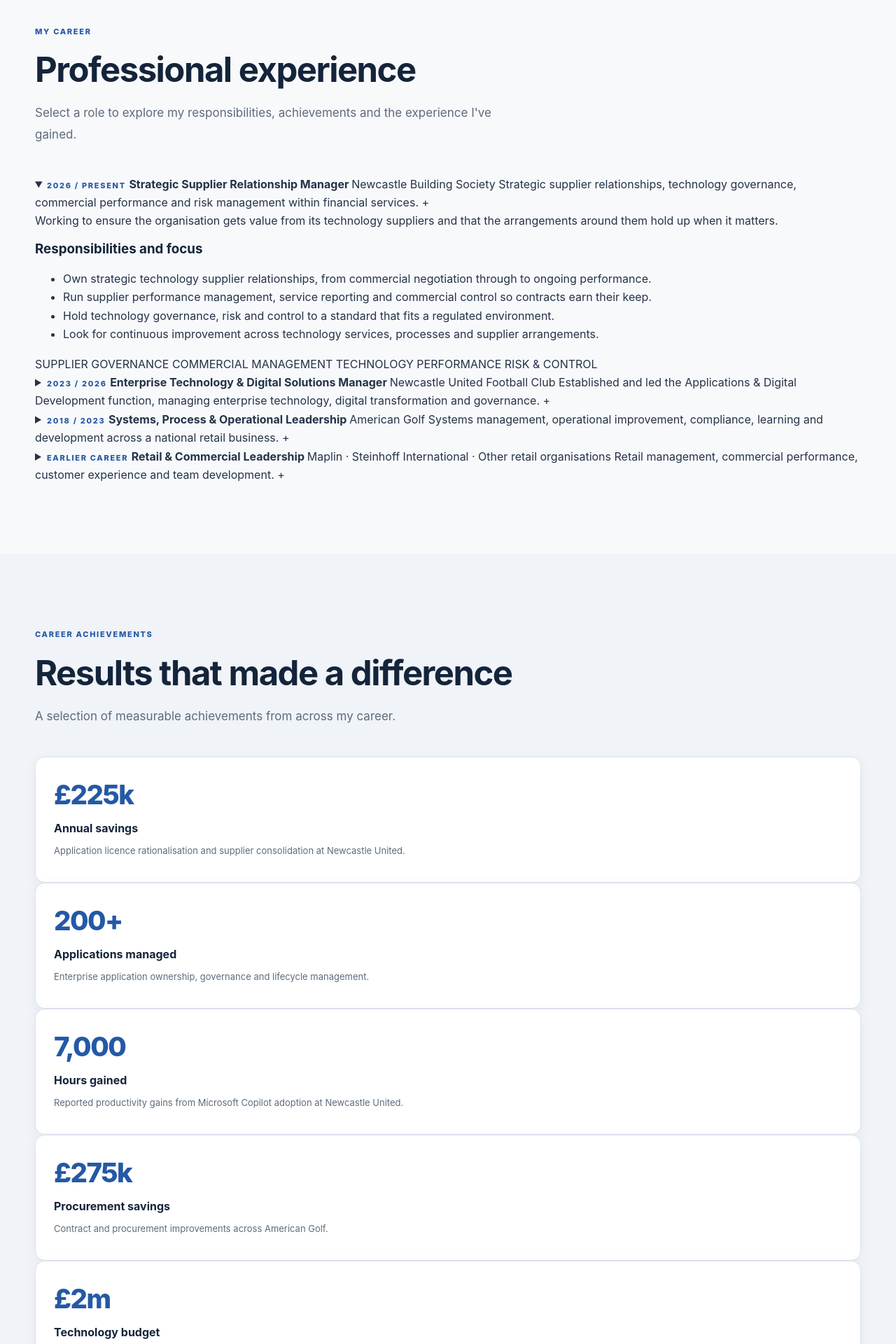
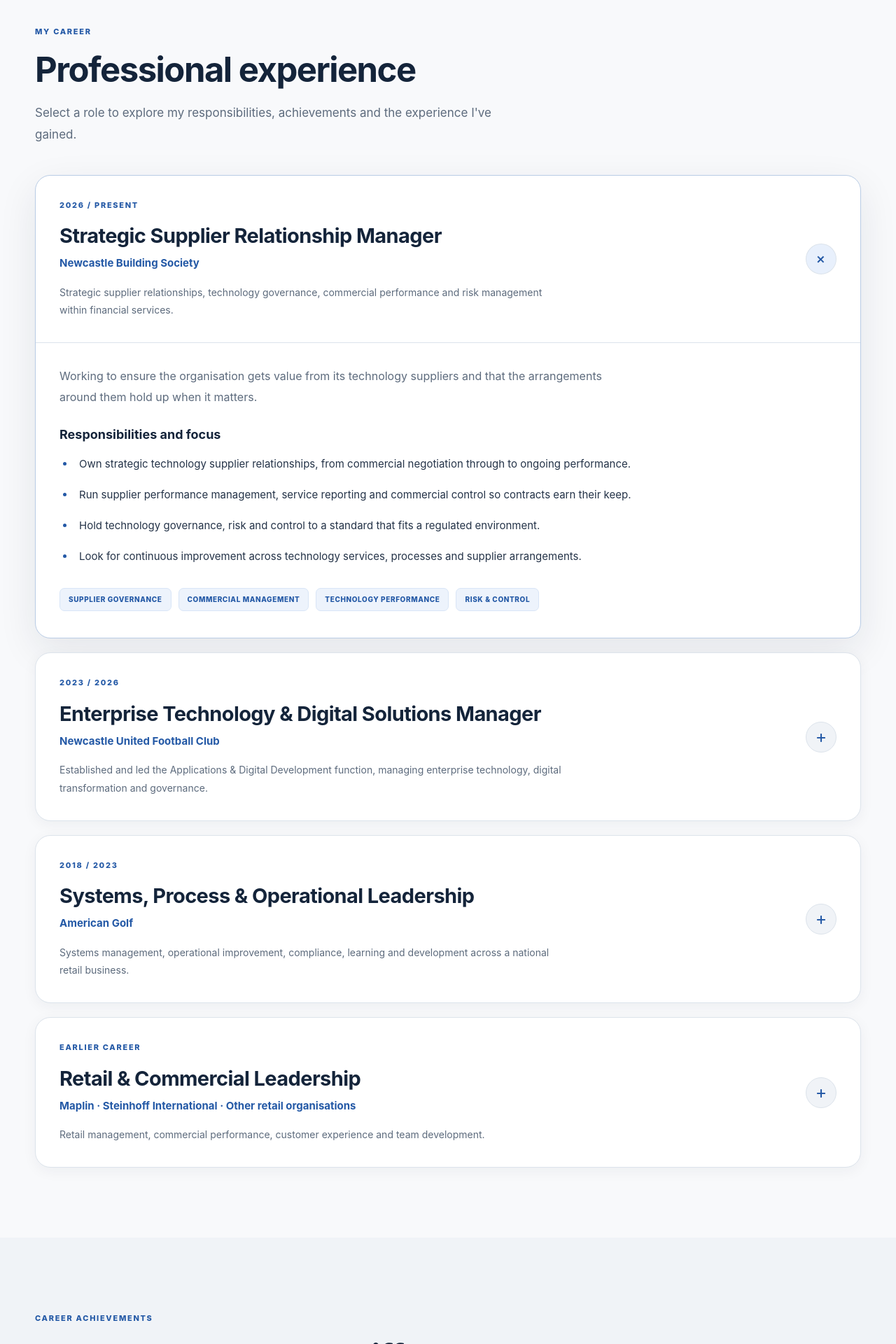
Before and after one commit to manderson90-sudo/Manderson-sandbox, a Jekyll site: the page built from experience/index.html, in a window 1280 px wide. Shown: the part 661-2581 px from the top of the page at 70% size. Built offline with Jekyll 4.4.1, drawn with Linux system fonts in a browser that asks for light colours.

Commit message:
Update styles.css

```diff
--- a/assets/css/styles.css
+++ b/assets/css/styles.css
@@ -1449,3 +1449,346 @@ h3 {
   }
 
 }
+/* ==========================================================
+   EXPERIENCE PAGE
+   ========================================================== */
+
+.experience-timeline {
+  display: flex;
+  flex-direction: column;
+  gap: 20px;
+}
+
+
+/* EXPANDABLE CAREER CARDS */
+
+.experience-role {
+  overflow: hidden;
+
+  background: var(--surface);
+
+  border: 1px solid var(--border);
+  border-radius: var(--radius-lg);
+
+  box-shadow: var(--shadow-sm);
+
+  transition:
+    border-color .2s ease,
+    box-shadow .2s ease;
+}
+
+.experience-role[open] {
+  border-color: #b9cce5;
+  box-shadow: var(--shadow-md);
+}
+
+
+/* CARD HEADER */
+
+.experience-summary {
+  display: flex;
+  align-items: center;
+  justify-content: space-between;
+
+  gap: 24px;
+
+  padding: 34px;
+
+  cursor: pointer;
+
+  list-style: none;
+}
+
+.experience-summary::-webkit-details-marker {
+  display: none;
+}
+
+.experience-summary::marker {
+  content: "";
+}
+
+.experience-summary:hover {
+  background: #f9fbfe;
+}
+
+.experience-summary:focus-visible {
+  outline: 3px solid var(--blue);
+  outline-offset: -5px;
+}
+
+.experience-summary-content {
+  display: flex;
+  flex-direction: column;
+
+  align-items: flex-start;
+
+  min-width: 0;
+  gap: 8px;
+}
+
+.experience-role-title {
+  display: block;
+
+  margin-top: 8px;
+
+  color: var(--navy);
+
+  font-size: clamp(21px, 2.4vw, 29px);
+  font-weight: 750;
+
+  letter-spacing: -.6px;
+  line-height: 1.3;
+}
+
+.experience-company {
+  color: var(--blue);
+
+  font-size: 15px;
+  font-weight: 700;
+}
+
+.experience-role-preview {
+  max-width: 720px;
+
+  margin-top: 8px;
+
+  color: var(--text-muted);
+
+  font-size: 14px;
+  line-height: 1.8;
+}
+
+
+/* EXPAND ICON */
+
+.experience-expand-icon {
+  display: grid;
+  place-items: center;
+
+  width: 44px;
+  height: 44px;
+
+  min-width: 44px;
+
+  color: var(--blue);
+
+  background: var(--surface-muted);
+
+  border: 1px solid var(--border);
+  border-radius: 50%;
+
+  font-size: 25px;
+  font-weight: 400;
+
+  transition:
+    transform .2s ease,
+    background .2s ease;
+}
+
+.experience-role[open] .experience-expand-icon {
+  transform: rotate(45deg);
+
+  background: #e8f0fc;
+}
+
+
+/* EXPANDED CONTENT */
+
+.experience-role-body {
+  padding: 32px 34px 38px;
+
+  border-top: 1px solid var(--border);
+}
+
+.experience-role-body > p {
+  max-width: 800px;
+
+  margin-bottom: 28px;
+
+  color: var(--text-muted);
+
+  font-size: 16px;
+  line-height: 1.9;
+}
+
+.experience-role-body h3 {
+  margin: 0 0 18px;
+
+  font-size: 18px;
+  font-weight: 750;
+}
+
+.experience-role-body ul {
+  display: grid;
+  gap: 16px;
+
+  max-width: 900px;
+
+  margin: 0;
+  padding-left: 22px;
+}
+
+.experience-role-body li {
+  padding-left: 6px;
+
+  color: var(--text);
+
+  font-size: 15px;
+  line-height: 1.85;
+}
+
+.experience-role-body li::marker {
+  color: var(--blue);
+}
+
+.experience-role-body li strong {
+  color: var(--navy);
+  font-weight: 750;
+}
+
+
+/* SKILLS AND EXPERTISE TAGS */
+
+.experience-tags {
+  display: flex;
+  flex-wrap: wrap;
+
+  gap: 10px;
+
+  margin-top: 32px;
+}
+
+.experience-tags span {
+  display: inline-flex;
+  align-items: center;
+
+  padding: 8px 12px;
+
+  color: var(--blue);
+
+  background: #edf3fc;
+
+  border: 1px solid #d8e5f7;
+  border-radius: 7px;
+
+  font-size: 10px;
+  font-weight: 800;
+
+  letter-spacing: .6px;
+  line-height: 1.5;
+}
+
+
+/* EARLIER CAREER */
+
+.experience-earlier-role {
+  padding: 0 0 22px;
+  margin-bottom: 22px;
+
+  border-bottom: 1px solid var(--border);
+}
+
+.experience-earlier-role:last-of-type {
+  margin-bottom: 0;
+  border-bottom: 0;
+}
+
+.experience-earlier-role h3 {
+  margin-bottom: 8px;
+}
+
+.experience-earlier-role p {
+  margin: 0;
+
+  color: var(--text-muted);
+
+  font-size: 15px;
+  line-height: 1.8;
+}
+
+
+/* ACHIEVEMENTS GRID */
+
+.experience-achievements-grid {
+  display: grid;
+
+  grid-template-columns: repeat(3, minmax(0, 1fr));
+
+  gap: 20px;
+}
+
+
+/* TABLET */
+
+@media (max-width: 1000px) {
+
+  .experience-achievements-grid {
+    grid-template-columns: repeat(2, minmax(0, 1fr));
+  }
+
+}
+
+
+/* MOBILE */
+
+@media (max-width: 760px) {
+
+  .experience-timeline {
+    gap: 16px;
+  }
+
+  .experience-summary {
+    align-items: flex-start;
+
+    gap: 14px;
+    padding: 25px 22px;
+  }
+
+  .experience-role-title {
+    font-size: 21px;
+  }
+
+  .experience-company {
+    font-size: 14px;
+  }
+
+  .experience-role-preview {
+    font-size: 13px;
+  }
+
+  .experience-expand-icon {
+    width: 36px;
+    height: 36px;
+
+    min-width: 36px;
+
+    font-size: 22px;
+  }
+
+  .experience-role-body {
+    padding: 26px 22px 30px;
+  }
+
+  .experience-role-body > p {
+    font-size: 15px;
+  }
+
+  .experience-role-body li {
+    font-size: 14px;
+  }
+
+  .experience-tags {
+    gap: 8px;
+  }
+
+  .experience-tags span {
+    font-size: 9px;
+  }
+
+  .experience-achievements-grid {
+    grid-template-columns: 1fr;
+
+    gap: 16px;
+  }
+
+}
```
